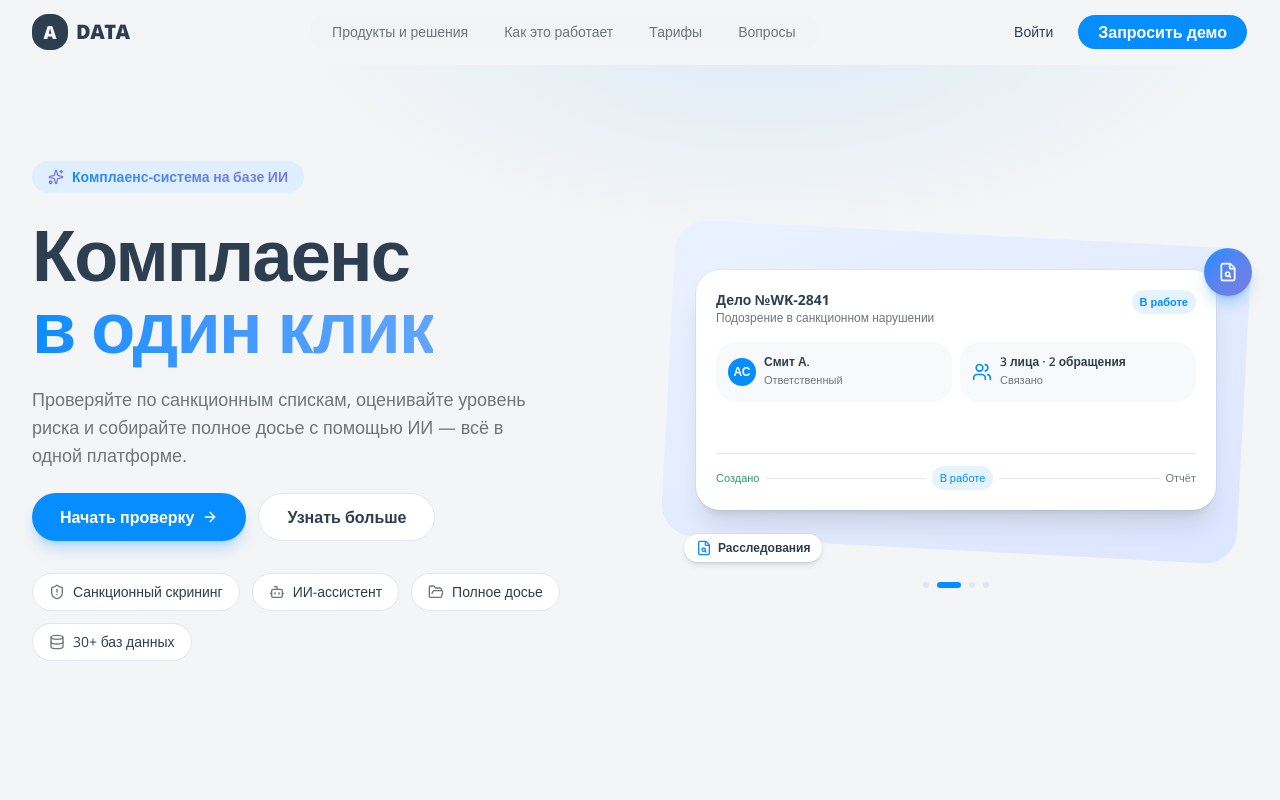
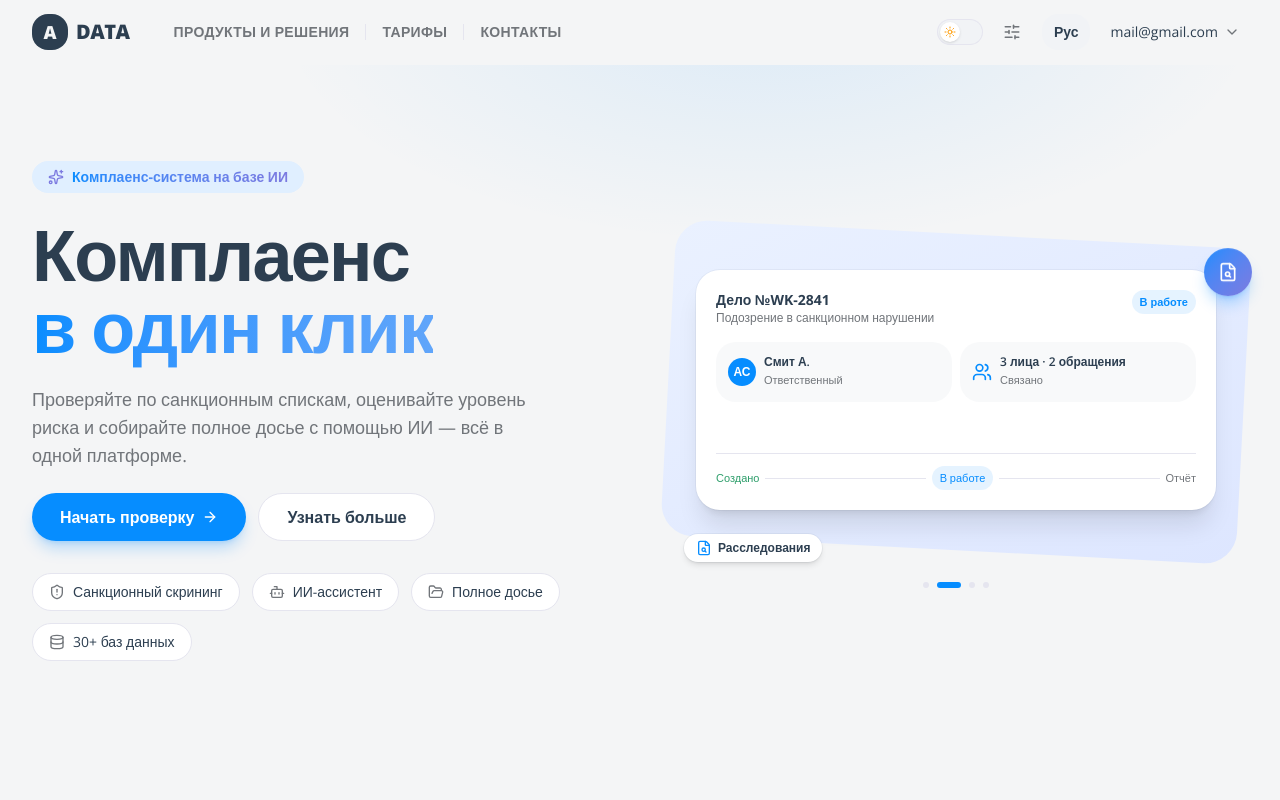
Before and after one commit to dzhmnklva012/-e-analytic, a Next.js app in the folder compliance-landing/: page / in a window 1280 px wide. Shown: the top 800 px of the page. Built offline with nearby package versions, Linux system fonts and the light colour scheme.

Commit message:
Auto-update: site-header.tsx

```diff
--- a/compliance-landing/src/components/landing/site-header.tsx
+++ b/compliance-landing/src/components/landing/site-header.tsx
@@ -1,17 +1,17 @@
 "use client";
 
 import * as React from "react";
-import { buttonVariants } from "@/components/ui/button";
+import { SlidersHorizontal, ChevronDown } from "lucide-react";
 import { Container } from "@/components/ui/container";
 import { cn } from "@/lib/utils";
 import { Logo } from "./logo";
+import { ThemeToggle } from "./theme-toggle";
 import { MobileNav } from "./mobile-nav";
 
 export const navLinks = [
   { href: "#modules", label: "Продукты и решения" },
-  { href: "#how", label: "Как это работает" },
   { href: "#pricing", label: "Тарифы" },
-  { href: "#faq", label: "Вопросы" },
+  { href: "#cta", label: "Контакты" },
 ];
 
 export function SiteHeader() {
@@ -32,21 +32,24 @@ export function SiteHeader() {
       )}
     >
       <Container className="flex h-16 items-center justify-between gap-4">
+        {/* left: logo + nav */}
+        <div className="flex items-center gap-8">
           <a
             href="#top"
             className="rounded-md focus-visible:ring-3 focus-visible:ring-ring/40 focus-visible:outline-none"
-          aria-label="ADATA Compliance — на главную"
+            aria-label="ADATA — на главную"
           >
             <Logo />
           </a>
 
           <nav aria-label="Основная навигация" className="hidden lg:block">
-          <ul className="flex items-center gap-1 rounded-full bg-muted px-1.5 py-1">
-            {navLinks.map((link) => (
-              <li key={link.href}>
+            <ul className="flex items-center">
+              {navLinks.map((link, i) => (
+                <li key={link.href} className="flex items-center">
+                  {i > 0 && <span className="mx-1 h-4 w-px bg-border" aria-hidden="true" />}
                   <a
                     href={link.href}
-                  className="inline-flex h-8 items-center rounded-full px-4 text-sm font-medium text-muted-foreground transition-colors hover:bg-card hover:text-foreground focus-visible:ring-3 focus-visible:ring-ring/40 focus-visible:outline-none"
+                    className="rounded-md px-3 text-sm font-semibold tracking-wide text-muted-foreground uppercase transition-colors hover:text-foreground focus-visible:ring-3 focus-visible:ring-ring/40 focus-visible:outline-none"
                   >
                     {link.label}
                   </a>
@@ -54,20 +57,35 @@ export function SiteHeader() {
               ))}
             </ul>
           </nav>
+        </div>
 
-        <div className="flex items-center gap-2">
-          <a
-            href="#"
-            className="hidden h-9 items-center rounded-full px-4 text-sm font-medium text-foreground transition-colors hover:text-primary focus-visible:ring-3 focus-visible:ring-ring/40 focus-visible:outline-none sm:inline-flex"
+        {/* right: controls */}
+        <div className="flex items-center gap-3">
+          <ThemeToggle />
+
+          <button
+            type="button"
+            aria-label="Настройки"
+            className="hidden size-9 place-items-center rounded-lg text-muted-foreground transition-colors hover:bg-muted hover:text-foreground focus-visible:ring-3 focus-visible:ring-ring/40 focus-visible:outline-none sm:grid"
           >
-            Войти
-          </a>
-          <a
-            href="#pricing"
-            className={cn(buttonVariants({ size: "lg" }), "hidden h-9 rounded-full px-5 sm:inline-flex")}
+            <SlidersHorizontal className="size-4.5" />
+          </button>
+
+          <button
+            type="button"
+            className="hidden h-9 items-center rounded-lg bg-muted px-3 text-sm font-semibold text-foreground transition-colors hover:bg-secondary focus-visible:ring-3 focus-visible:ring-ring/40 focus-visible:outline-none sm:inline-flex"
           >
-            Запросить демо
-          </a>
+            Рус
+          </button>
+
+          <button
+            type="button"
+            className="hidden h-9 items-center gap-1.5 rounded-lg px-2 text-sm font-medium text-foreground transition-colors hover:bg-muted focus-visible:ring-3 focus-visible:ring-ring/40 focus-visible:outline-none md:inline-flex"
+          >
+            mail@gmail.com
+            <ChevronDown className="size-4 text-muted-foreground" aria-hidden="true" />
+          </button>
+
           <MobileNav links={navLinks} />
         </div>
       </Container>
```
Lines whose indentation alone changed are shown as unchanged.
